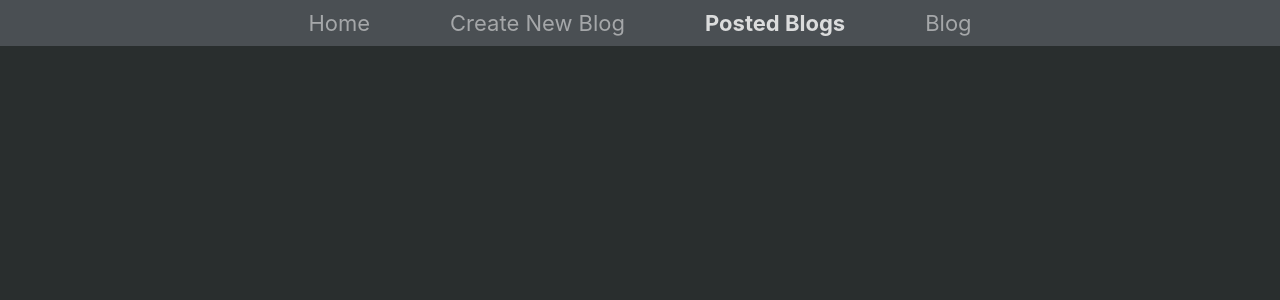
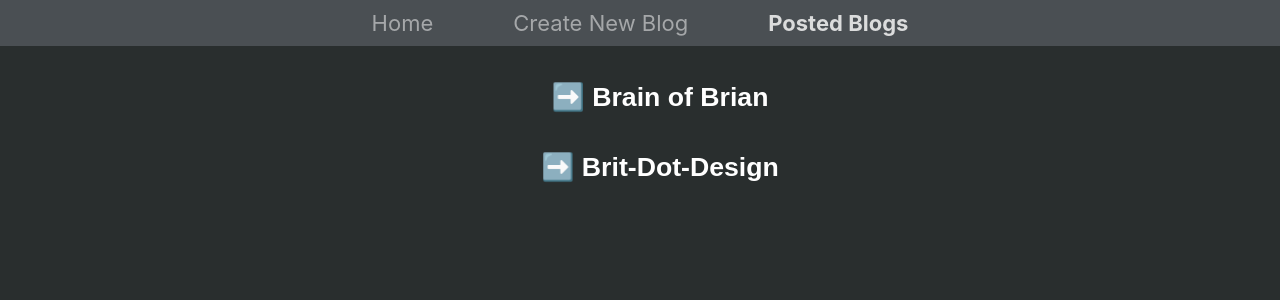
Before and after one commit to AjmalOP/Blog-Site-, a React (Create React App) app: page /list in a window 1280 px wide. Shown: the top 300 px of the page. Built offline with nearby package versions, Linux system fonts and the light colour scheme.

Commit message:
newCommit

```diff
--- a/src/assets/NavPage.js
+++ b/src/assets/NavPage.js
@@ -14,7 +14,6 @@ function NavPage() {
     <NavLink to='/' style={activeLink}>Home</NavLink>
     <NavLink to='/create' style={activeLink}>Create New Blog</NavLink>
     <NavLink to='/list' style={activeLink}>Posted Blogs</NavLink>
-    <NavLink to='/show' style={activeLink}>Blog</NavLink>
     </nav>
   )
 }
--- a/src/assets/composition.js
+++ b/src/assets/composition.js
@@ -11,7 +11,15 @@ export const myContext = createContext()
 
 function Composition() {
 
-  const [ blogs , setBlogs ] = useState([])
+  const [ blogs , setBlogs ] = useState([{
+    id:1 ,
+    bloghead:'Brain of Brian',
+    blogdata:'The Brain of Brian is a digital comic book that has been turned into a serialized blog. Each post contains a new edition of the custom-illustrated and entertaining story. This graphics-driven website and blog is so enjoyable to peruse. From the storytelling snippets above the fold to the individual comic book posts down below, the content is uniquely colorful and hilarious. You can tell that the artist put a lot of time into designing this website.'
+  },{
+    id:2 ,
+    bloghead:'Brit-Dot-Design',
+    blogdata:'Brit Arnesen created britdotdesign to share her DIY home decor and renovation projects. Its classy design and beautifully shot imagery entice homeowners seeking tips. The conversational-style writing keeps them engaged, leaving them eager to find the subscriber form. The footer of this site is worth checking out. It features a full-width Instagram feed, which is the perfect addition to any design blog. Below that is a subscriber form that invites readers to stay connected. Last but not least, it includes a link to book a consultation with Brit. '
+  }])
 
   return (
     <>
```
